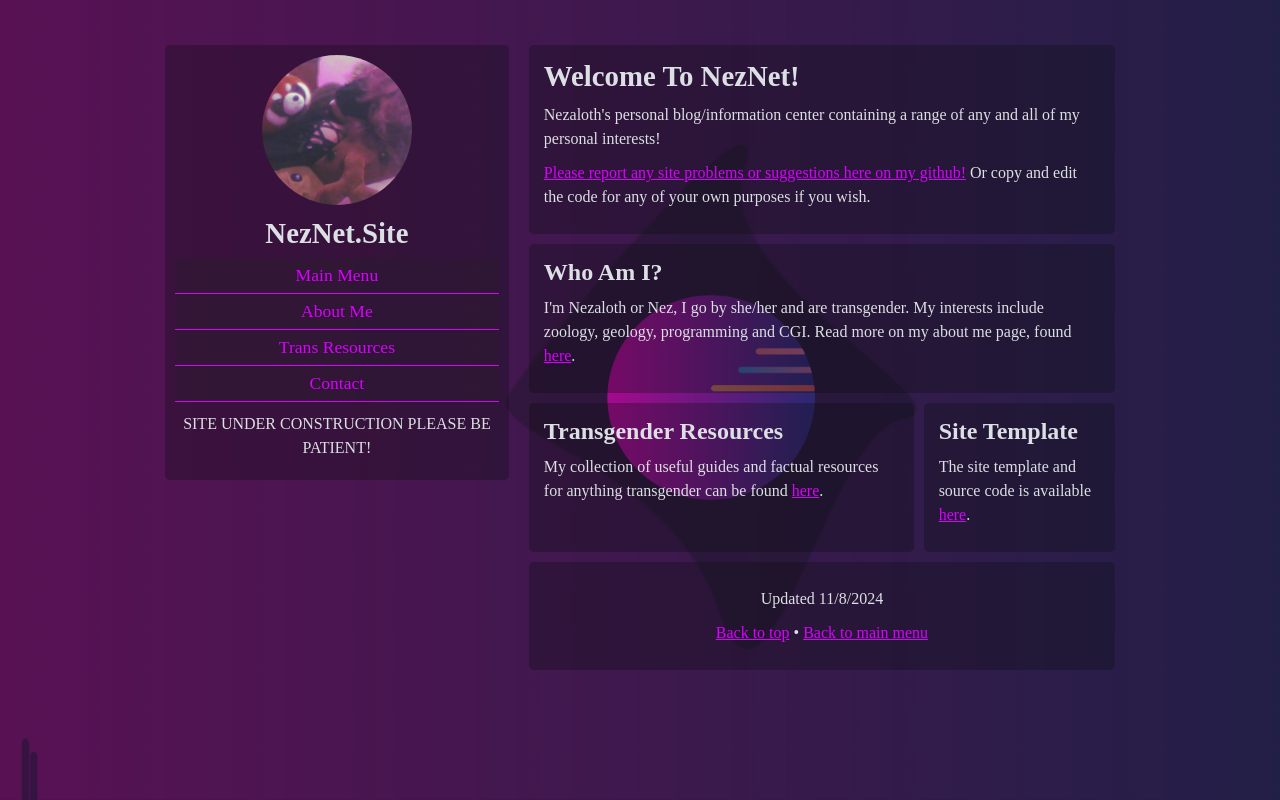
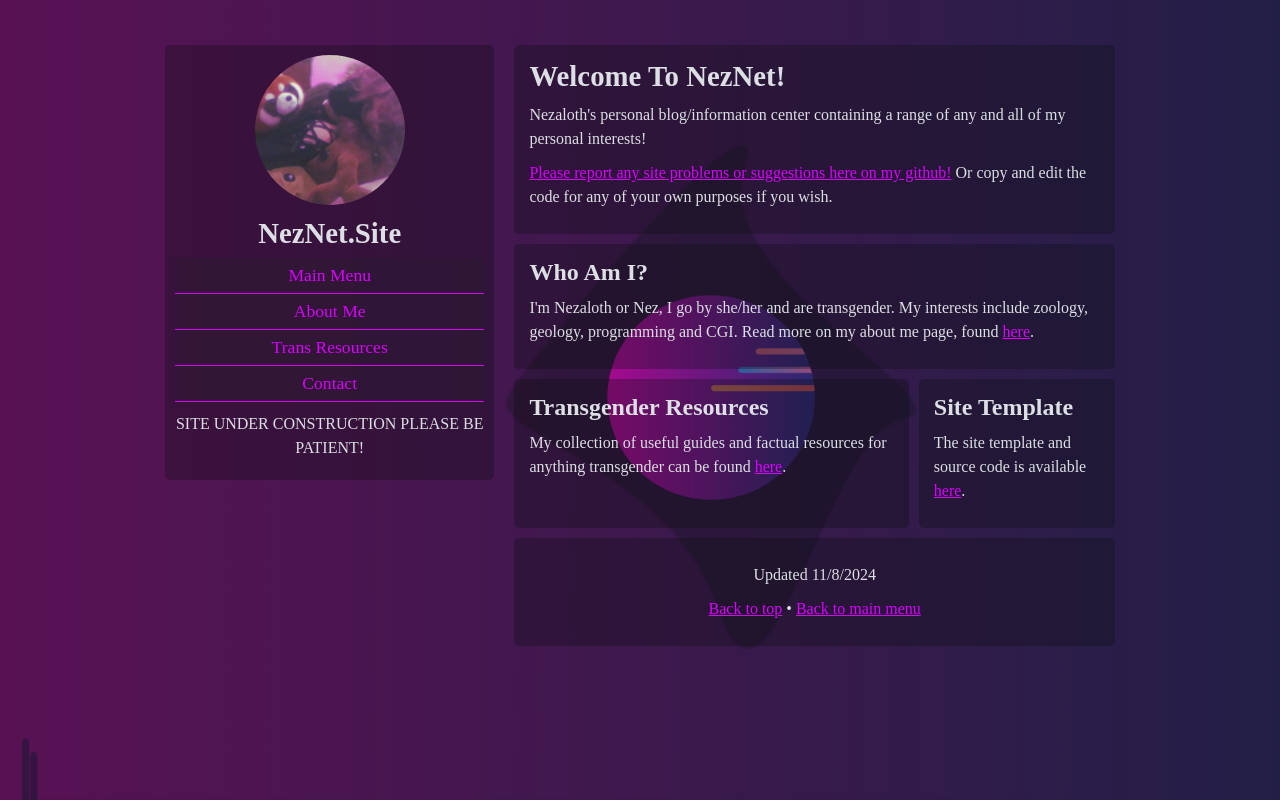
Before and after one commit to nezaloth/NezNet.Site, a PHP site: page /test.html in a window 1280 px wide. Run offline with PHP 8.4, Linux system fonts and the light colour scheme.

Commit message:
Experimenting With Styles

```diff
--- a/style.css
+++ b/style.css
@@ -254,7 +254,7 @@ main input, textarea, select, button {
     }
 
     #sidebar {
-        flex: 1 1 calc(25% - 20px);
+        flex: 1 1 calc(20% - 20px);
         margin-top:10px;
     }
 
@@ -277,7 +277,7 @@ main input, textarea, select, button {
     }
 
     main {
-        flex: 1 1 calc(75% - 30px);
+        flex: 1 1 calc(80% - 30px);
         display:flex;
         flex-wrap:wrap;
         gap:10px;
```
